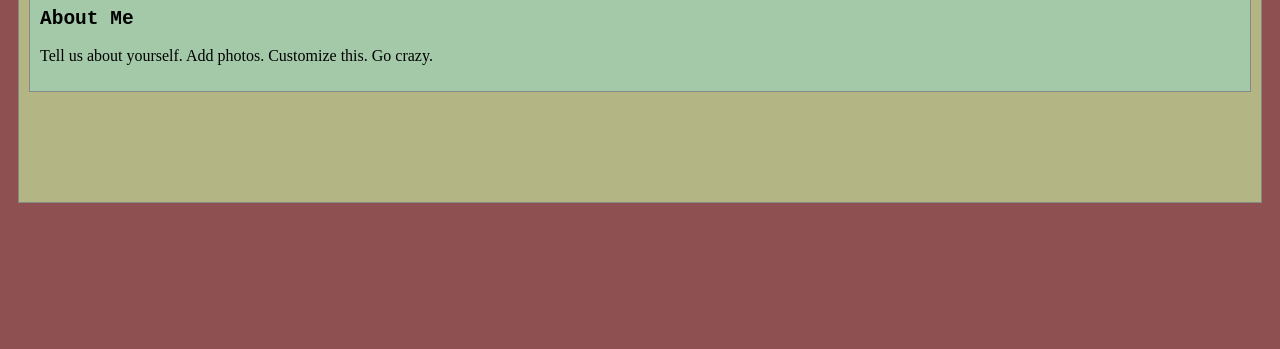
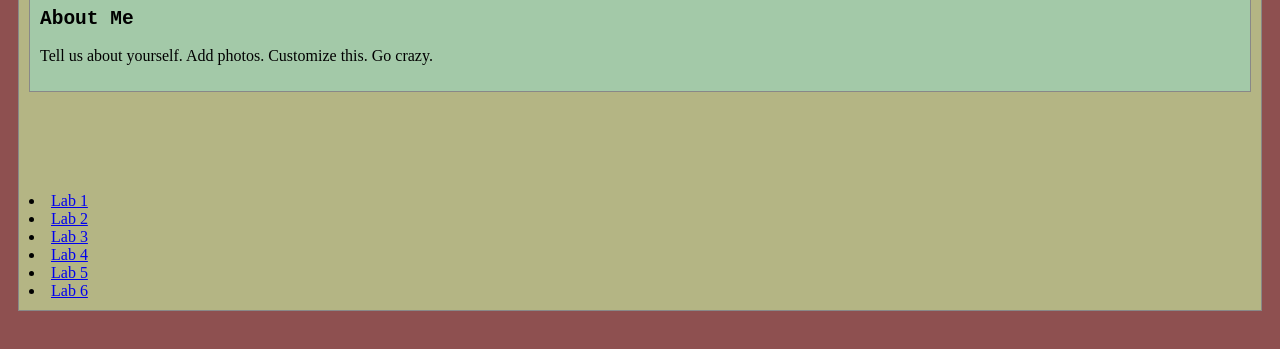
Before and after one commit to Aissa76/art101, a plain HTML site: page index.html in a window 1280 px wide. Shown: the part 437-786 px from the top of the page. Drawn offline with Linux system fonts and the light colour scheme.

Commit message:
added assignment links to my homepage

```diff
--- a/index.html
+++ b/index.html
@@ -32,6 +32,13 @@
 		</section>
 		<nav id="links">
 			<!-- Put links to labs here. -->
+			<li><a href="lab1/index.html">Lab 1</a></li>
+			<li><a href="lab2/index.html">Lab 2</a></li>
+			<li><a href="lab3/index.html">Lab 3</a></li>
+			<li><a href="lab4/index.html">Lab 4</a></li>
+			<li><a href="lab5/index.html">Lab 5</a></li>
+			<li><a href="lab6/index.html">Lab 6</a></li>
+
 		</nav>
 	</main>
 </body>
```
Also changed, not shown: experiments/index.html (+1 -0 lines).
